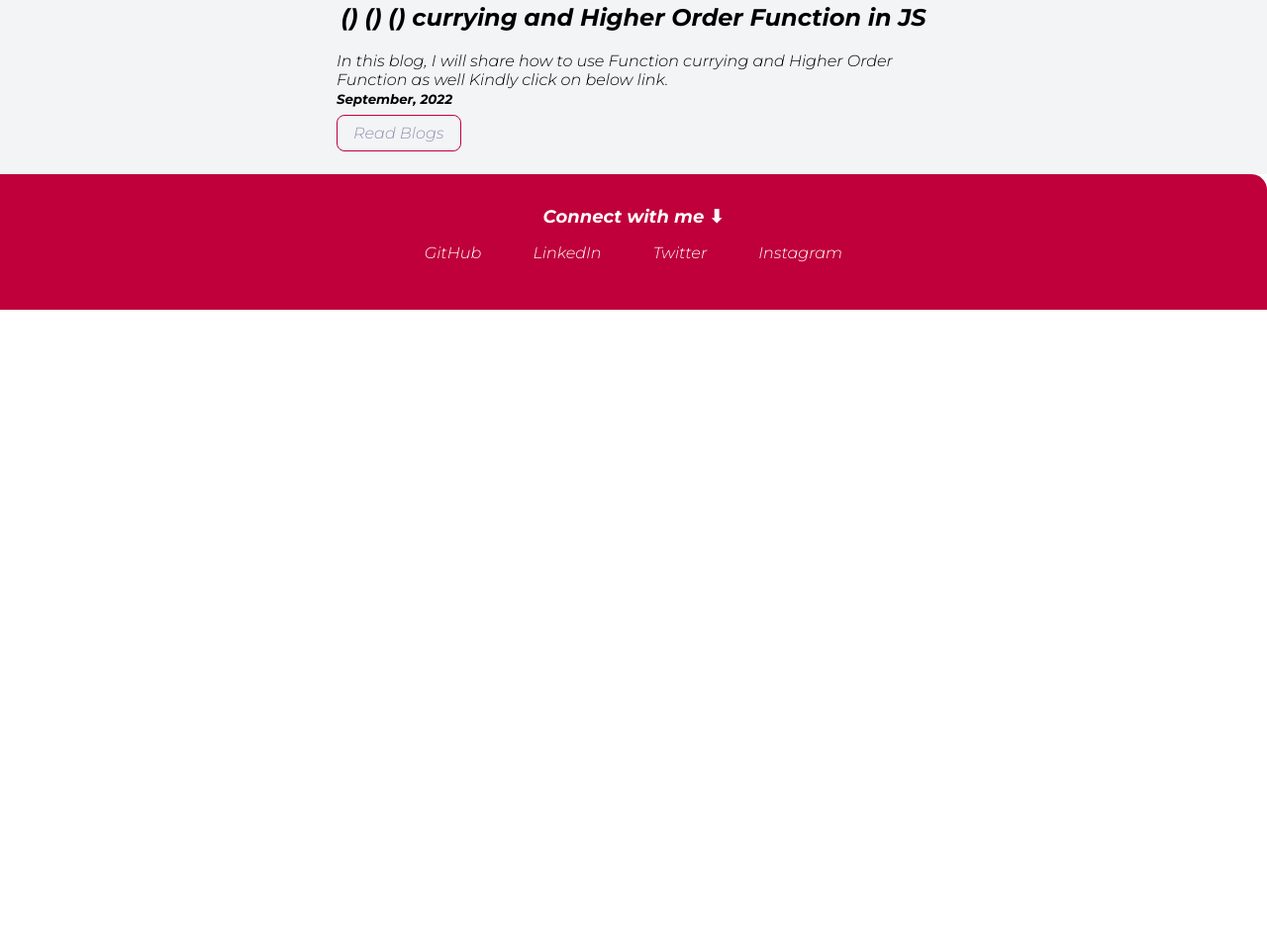
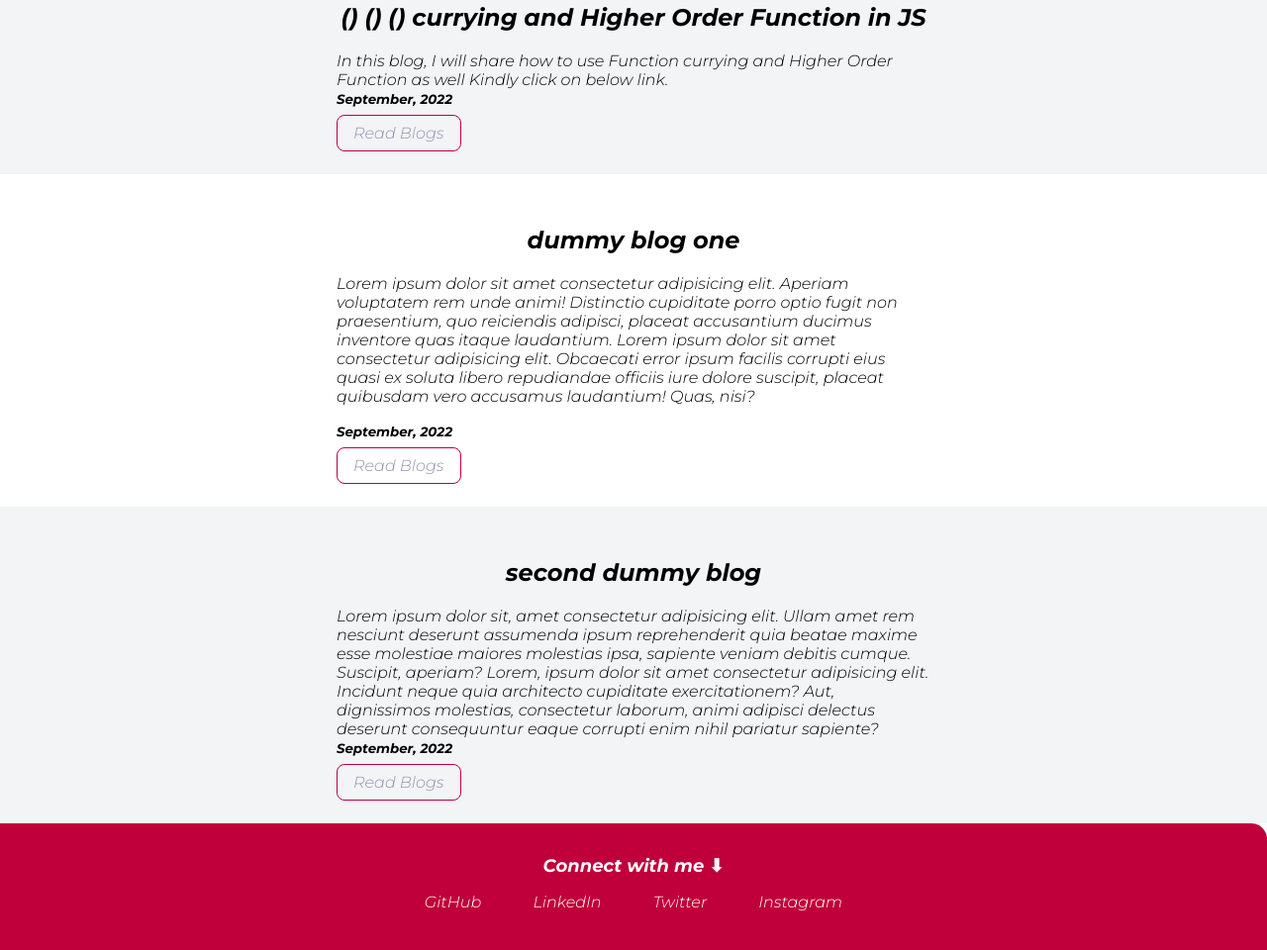
Before and after one commit to palkrashish/Ashish-Kr-Pal---site, a plain HTML site: page blogs.html in a window 1280 px wide. Shown: the part 644-1604 px from the top of the page at 99% size. Before the commit the page ends 957 px from the top, so only its background shows below. Drawn offline with Linux system fonts and the light colour scheme.

Commit message:
update blogs

```diff
--- a/blogs.html
+++ b/blogs.html
@@ -45,6 +45,27 @@
   </section>
 
 
+  <section class="section">
+    <div class="container container-center">
+      <h1> dummy blog one </h1>
+      <p> Lorem ipsum dolor sit amet consectetur adipisicing elit. Aperiam voluptatem rem unde animi! Distinctio cupiditate porro optio fugit non praesentium, quo reiciendis adipisci, placeat accusantium ducimus inventore quas itaque laudantium. Lorem ipsum dolor sit amet consectetur adipisicing elit. Obcaecati error ipsum facilis corrupti eius quasi ex soluta libero repudiandae officiis iure dolore suscipit, placeat quibusdam vero accusamus laudantium! Quas, nisi? </p>
+      <small><b>September,  2022</b></small></p>
+      <a class="link link-secondary" href="/">  Read Blogs </a>
+    </div>
+
+  </section>
+
+  <section class="section ow">
+    <div class="container container-center">
+      <h1>second dummy blog </h1>
+      <p> Lorem ipsum dolor sit, amet consectetur adipisicing elit. Ullam amet rem nesciunt deserunt assumenda ipsum reprehenderit quia beatae maxime esse molestiae maiores molestias ipsa, sapiente veniam debitis cumque. Suscipit, aperiam? Lorem, ipsum dolor sit amet consectetur adipisicing elit. Incidunt neque quia architecto cupiditate exercitationem? Aut, dignissimos molestias, consectetur laborum, animi adipisci delectus deserunt consequuntur eaque corrupti enim nihil pariatur sapiente? <br />
+        <small><b>September,  2022</b></small></p>
+
+      <a class="link link-secondary" href="https://palkrashish.hashnode.dev/currying-and-higher-order-function-in-js" target="_blank"> Read Blogs </a>
+    </div>
+
+  </section>
+
 
 
 
```
